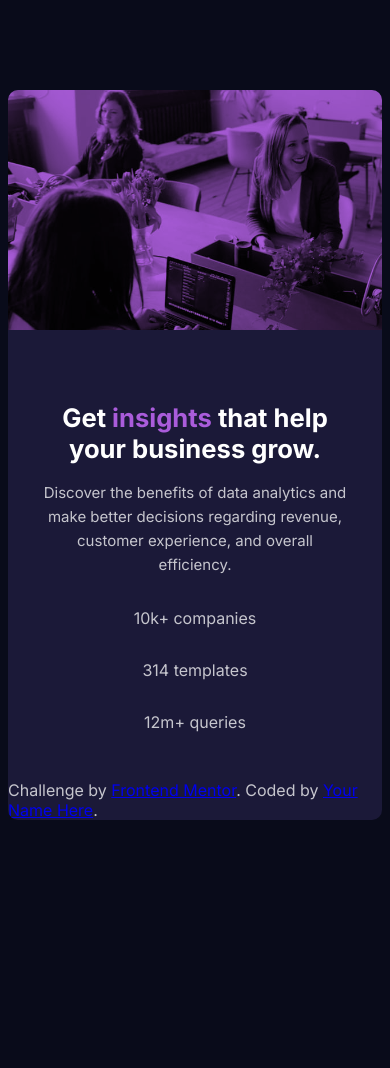
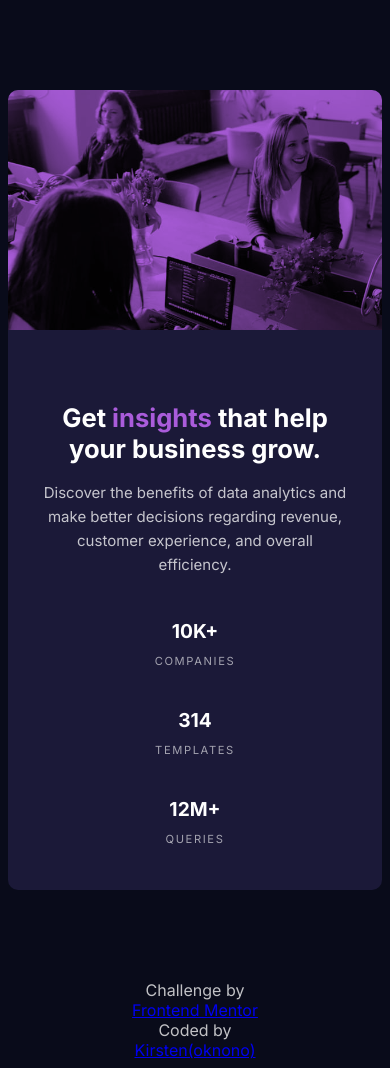
Before and after one commit to oknono/FM_preview_card, a plain HTML site: page index.html in a window 390 px wide. Before the commit the page ends 910 px from the top, so only its background shows below. Drawn offline with Linux system fonts and the light colour scheme.

Commit message:
fix mobile style and inconsistent breakpoint

```diff
--- a/index.html
+++ b/index.html
@@ -19,12 +19,11 @@
 </head>
 
 <body>
-
+  <main>
     <div class="card">
       <div class="card_image" src="" alt=""></div>
       <div class="card_content">
         <h1 class="card_title">Get <span class="accent">insights</span> that help your business grow.</h1>
-
         <p class="card_text">
           Discover the benefits of data analytics and make better decisions regarding revenue, customer
           experience, and overall efficiency.
@@ -34,15 +33,16 @@
           <p class="stat"><span class="stat_number">314</span> templates</p>
           <p class="stat"><span class="stat_number">12m+</span> queries</p>
         </section>
-
-    </div>
-
-
-    <div class="attribution">
-      Challenge by <a href="https://www.frontendmentor.io?ref=challenge" target="_blank">Frontend Mentor</a>.
-      Coded by <a href="#">Your Name Here</a>.
       </div>
     </div>
+  </main>
+
+  <footer>
+    <div class="attribution">
+      Challenge by <a href="https://www.frontendmentor.io?ref=challenge" target="_blank">Frontend Mentor</a>
+      Coded by <a href="https://oknono.dev">Kirsten(oknono)</a>
+    </div>
+  </footer>
 
 </body>
 
--- a/style.css
+++ b/style.css
@@ -75,11 +75,13 @@ body {
     flex-direction: column;
 }
 
-@media (min-width: 1000px) {
+@media (min-width: 1200px) {
     .stats {
         flex-direction: row;
         justify-content: space-evenly;
     }
+}
+
 .stat {
     color: var(--stat-text-color);
     font-size: 0.7rem;
@@ -88,6 +90,7 @@ body {
     margin-top: 25px;
     text-transform: uppercase;
 }
+
 .stat_number {
     color: var(--main-heading-color);
     display: block;
@@ -96,6 +99,9 @@ body {
     letter-spacing: 0;
     padding-bottom: 7px
 }
+
 .attribution {
-        display: none;
+    display: flex;
+    flex-direction: column;
+    align-items: center;
 }
```
Lines whose indentation alone changed are shown as unchanged.
